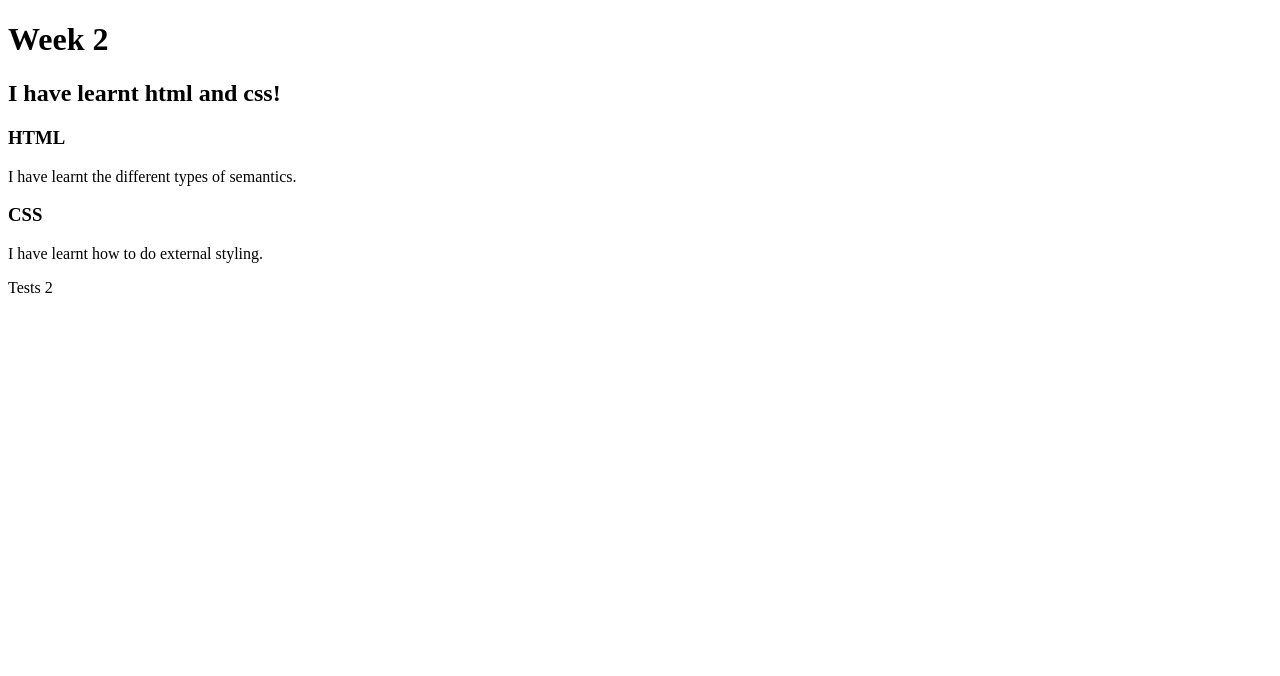
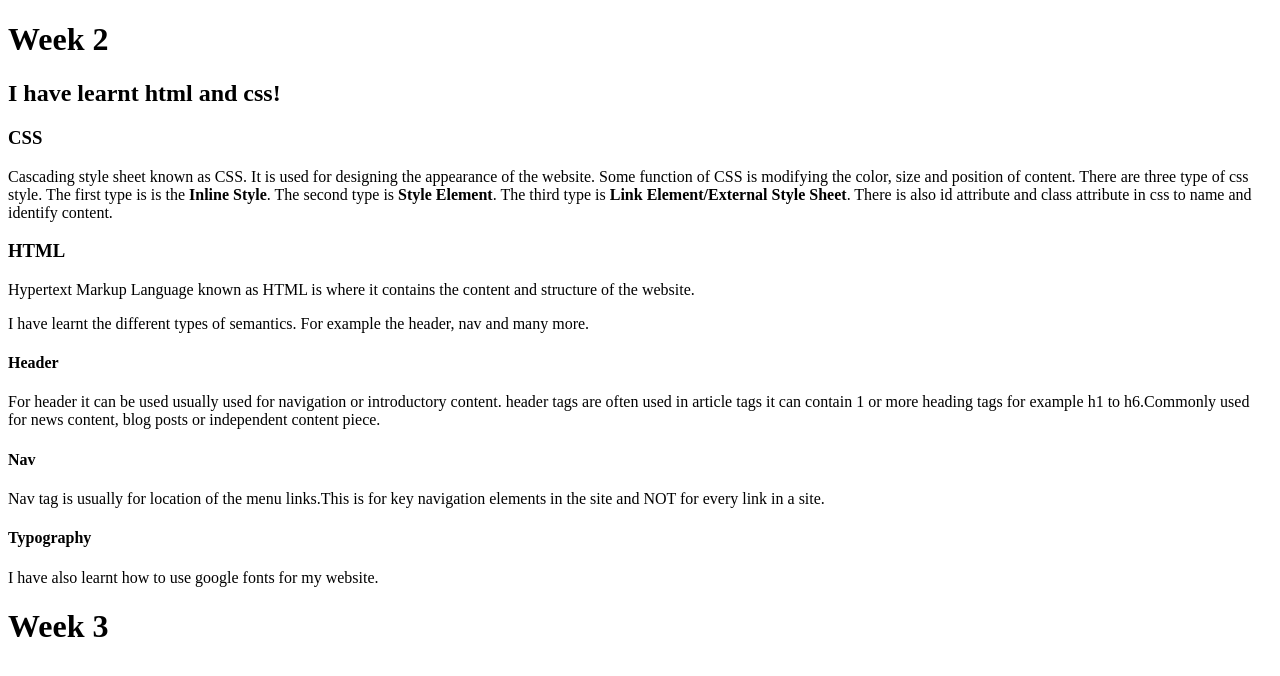
Before and after one commit to ESESJAY/myblog, a plain HTML site: page index.html in a window 1280 px wide. Drawn offline with Linux system fonts and the light colour scheme.

Commit message:
update on week 2

```diff
--- a/index.html
+++ b/index.html
@@ -9,10 +9,19 @@
 <body>
     <h1>Week 2</h1>
     <h2>I have learnt html and css!</h2>
+    <h3>CSS</h3>
+    <p>Cascading style sheet known as CSS. It is used for designing the appearance of the website. Some function of CSS is modifying the color, size and position of content. There are three type of css style. The first type is is the <strong>Inline Style</strong>. The second type is <strong>Style Element</strong>. The third type is <strong>Link Element/External Style Sheet</strong>. There is also id attribute and class attribute in css to name and identify content.</p>
     <h3>HTML</h3>
-    <p>I have learnt the different types of semantics.</p>
-    <h3>CSS</h3>
-    <p>I have learnt how to do external styling.</p>
-    <p>Tests 2</p>
+    <p>Hypertext Markup Language known as HTML is where it contains the content and structure of the website. </p>
+    <p>I have learnt the different types of semantics. For example the header, nav and many more.</p>
+    <h4>Header</h4>
+     For header it can be used usually used for navigation or introductory content. header tags are often used in article tags it can contain 1 or more heading tags for example h1 to h6.Commonly used for news content, blog posts or independent content piece.
+      <h4>Nav</h4>
+      <p>Nav tag is usually for location of the menu links.This is for key navigation elements in the site and NOT for every link in a site.</p>
+      <h4>Typography</h4>
+      <p>I have also learnt how to use google fonts for my website.</p>
+      <h1>Week 3</h1>
+
+
 </body>
 </html>
```
